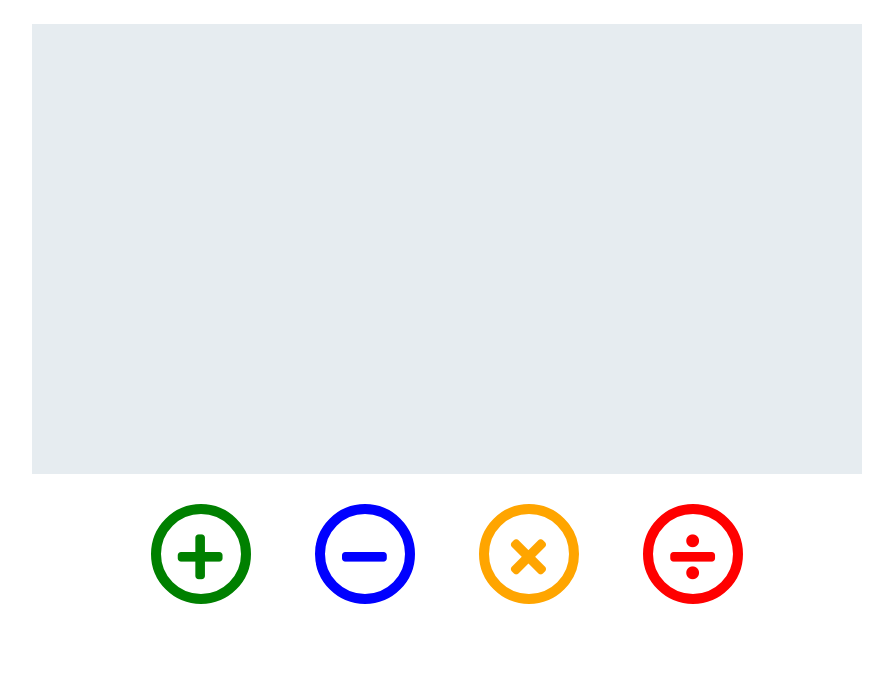
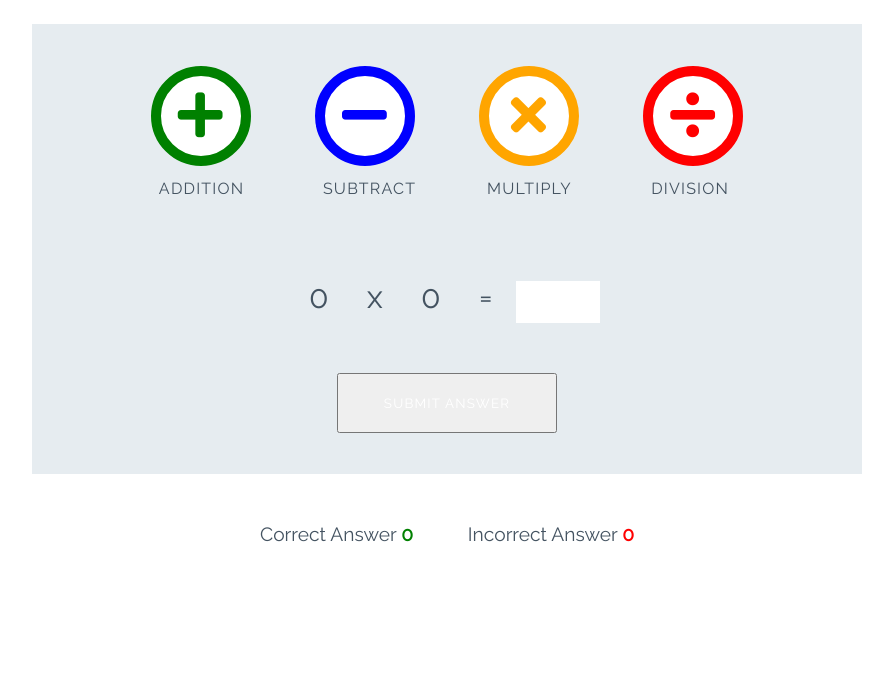
Before and after one commit to jmanager25/love-maths, a plain HTML site: page index.html in a window 1280 px wide. Shown: the part 79-760 px from the top of the page, without its empty margins (193-1086 px from the left). Drawn offline with Linux system fonts and the light colour scheme.

Commit message:
Add style for game

```diff
--- a/assets/css/style.css
+++ b/assets/css/style.css
@@ -109,6 +109,14 @@ body {
     font-size: 3.2rem;
     margin: 0 30px;
     transition: all 0.5s;
+}
+
+.btn--big::after {
+    content: attr(data-type);
+    font-size: 1rem;
+    color: #445361;
+    position: relative;
+    left: -0.5em;
 }
 
 .btn--blue {
--- a/index.html
+++ b/index.html
@@ -8,27 +8,27 @@
     <!-- Font owesome and google fonts -->
     <link rel="stylesheet" href="https://use.fontawesome.com/releases/v5.7.2/css/all.css" integrity="sha384-fnmOCqbTlWIlj8LyTjo7mOUStjsKC4pOpQbqyi7RrhN7udi9RwhKkMHpvLbHG9Sr" crossorigin="anonymous">
     <link href="https://fonts.googleapis.com/css?family=Raleway%7CRighteous" rel="stylesheet">
+
     <link rel="stylesheet" href="assets/css/style.css">
-
-    <title>Document</title>
+     <title>Document</title>
 </head>
 <body>
     <h1 class="heading">
         <img class="logo" src="assets/images/logo.png" alt="logo"> Love Maths
     </h1>
 
-    <div class="game-area"></div>
+    <div class="game-area">
         <div class="controls-area">
-            <button class="btn btn--big btn--green">
+            <button data-type="addition" class="btn btn--big btn--green">
                 <i class="fas fa-plus"></i>
             </button>
-            <button class="btn btn--big btn--blue">
+            <button data-type="subtract" class="btn btn--big btn--blue">
                 <i class="fas fa-minus"></i>
             </button>
-            <button class="btn btn--big btn--orange">
+            <button data-type="multiply" class="btn btn--big btn--orange">
                 <i class="fas fa-times"></i>
             </button>
-            <button class="btn btn--big btn--red">
+            <button data-type="division" class="btn btn--big btn--red">
                 <i class="fas fa-divide"></i>
             </button>
         </div>
@@ -40,7 +40,9 @@
             <p class="answer-message">Enter Answer:</p>
             <input id="answer-box" type="number">
         </div>
-        <button class="btn btn--grey">Submit Answer</button>
+        <button data-type="submit" class="btn btn--grey">Submit Answer</button>
+    </div>
+
     <div class="score-area">
         <p class="scores">Correct Answer <span id="score">0</span></p>
         <p class="scores">Incorrect Answer <span id="incorrect">0</span></p>
```
